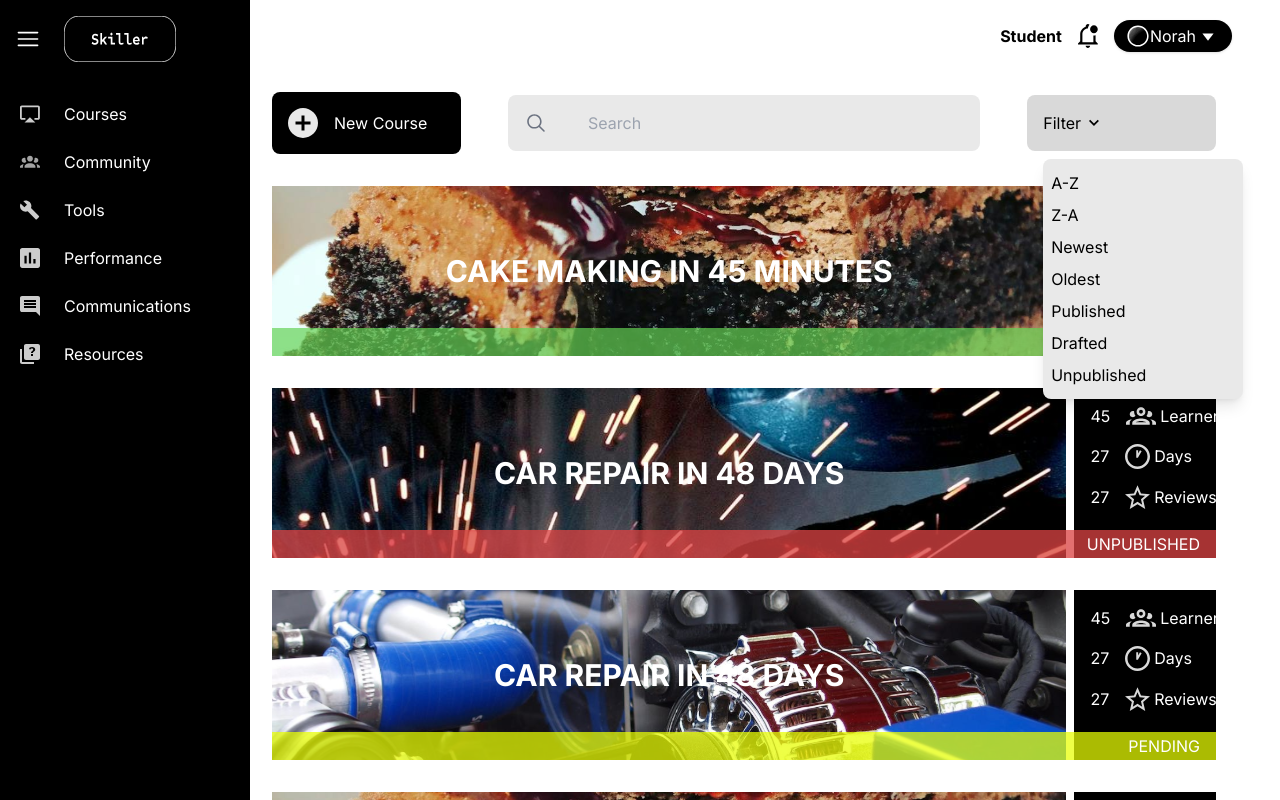
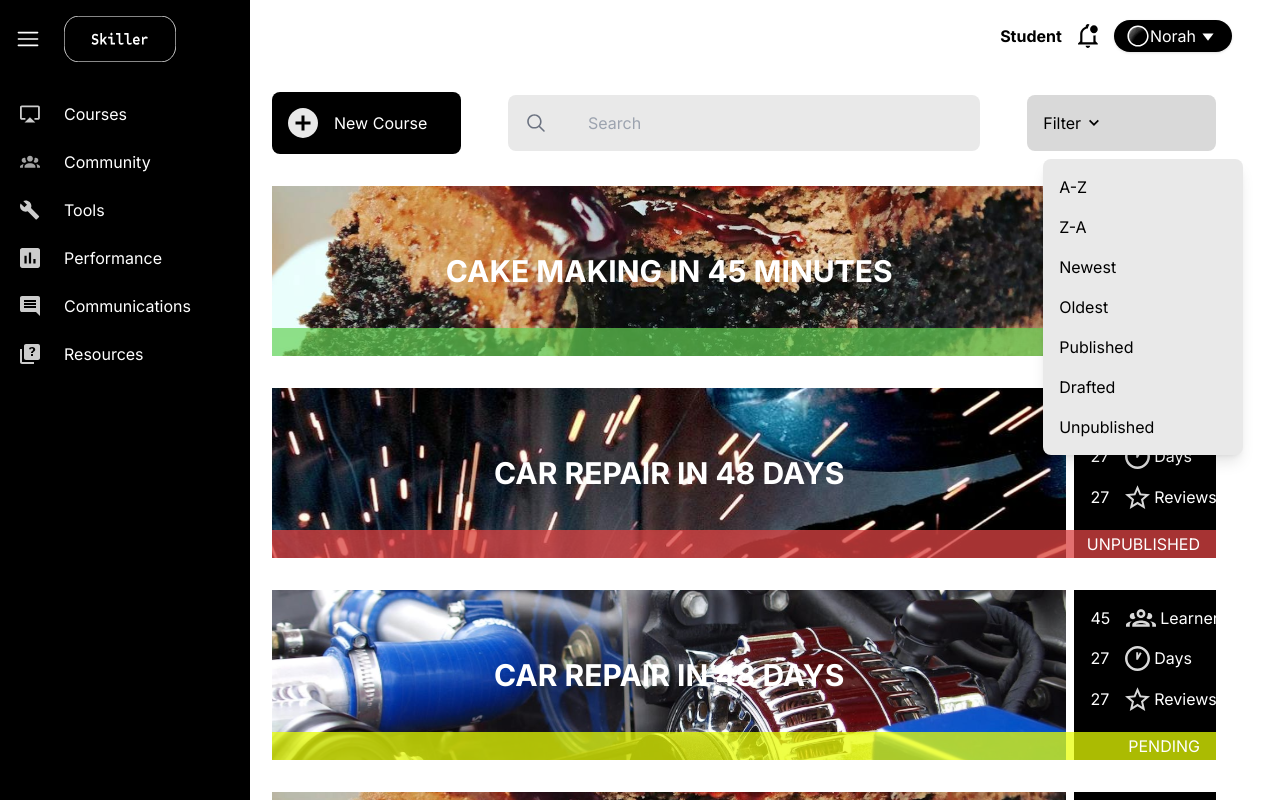
Before and after one commit to marks-eduhub/skiller-frontend, a Next.js app: page /tutor/dashboard in a window 1280 px wide. Both pictures are taken after a click on the picture 1094 px from the left and 123 px from the top of the page. Shown: the top 800 px of the page. Built offline with nearby package versions, Linux system fonts and the light colour scheme.

Commit message:
communications options

```diff
--- a/components/Tutor/dashboard/index.tsx
+++ b/components/Tutor/dashboard/index.tsx
@@ -4,6 +4,15 @@ import Image from "next/image";
 import { MagnifyingGlassIcon } from "@radix-ui/react-icons";
 const HomePage = () => {
   const [isOpen, setIsOpen] = useState(false);
+  const options = [
+    "A-Z",
+    "Z-A",
+    "Newest",
+    "Oldest",
+    "Published",
+    "Drafted",
+    "Unpublished",
+  ];
   const toggleicon = () => {
     setIsOpen(!isOpen);
   };
@@ -15,8 +24,8 @@ const HomePage = () => {
           <h1 className="text-white">New Course</h1>
         </div>
 
-         <div className="bg-[#E9E9E9] rounded-lg items-center p-4 w-1/2 flex gap-8 " >
-        {/* <Image src="/search.svg" alt="search icon" width={20} height={20}  /> */}
+        <div className="bg-[#E9E9E9] rounded-lg items-center p-4 w-1/2 flex gap-8 ">
+          {/* <Image src="/search.svg" alt="search icon" width={20} height={20}  /> */}
 
           <MagnifyingGlassIcon className="w-6 h-6 text-gray-500 mr-2" />
           <input
@@ -27,32 +36,24 @@ const HomePage = () => {
         </div>
         <div className="relative bg-[#D9D9D9] rounded-lg p-4 w-1/5 flex gap-2">
           <h1>Filter</h1>
-          <Image src="/dropdown.svg" alt="dropdown" width={10} height={10} onClick={toggleicon}/>
+          <Image
+            src="/dropdown.svg"
+            alt="dropdown"
+            width={10}
+            height={10}
+            onClick={toggleicon}
+          />
           {isOpen && (
             <div className="absolute top-full mt-2 w-[200px] bg-[#E9E9E9] rounded-lg shadow-lg z-50">
-              <ul className="py-2 ">
-                <li className="px-2 py-1  hover:bg-white rounded-lg  cursor-pointer">
-                  A-Z
-                </li>
-                <li className="px-2 py-1 hover:bg-white rounded-lg  cursor-pointer">
-                  Z-A
-                </li>
-                <li className="px-2 py-1 hover:bg-white rounded-lg cursor-pointer">
-                  Newest
-                </li>
-                <li className="px-2 py-1 hover:bg-white rounded-lg  cursor-pointer">
-                  Oldest
-                </li>
-
-                <li className="px-2 py-1 hover:bg-white rounded-lg cursor-pointer">
-                  Published
-                </li>
-                <li className="px-2 py-1 hover:bg-white rounded-lg cursor-pointer">
-                  Drafted
-                </li>
-                <li className="px-2 py-1 hover:bg-white rounded-lg cursor-pointer">
-                  Unpublished
-                </li>
+              <ul className="py-2">
+                {options.map((option, index) => (
+                  <li
+                    key={index}
+                    className="px-4 py-2 hover:bg-white rounded-lg cursor-pointer"
+                  >
+                    {option}
+                  </li>
+                ))}
               </ul>
             </div>
           )}
@@ -105,7 +106,7 @@ const HomePage = () => {
         </div>
       </div>
 
-       <div className="relative flex mt-8">
+      <div className="relative flex mt-8">
         <div className="absolute inset-x-0 bottom-0 h-7 bg-[#db4444c2]  flex justify-end items-center px-4">
           <h1 className="text-white">UNPUBLISHED</h1>
         </div>
@@ -151,7 +152,7 @@ const HomePage = () => {
         </div>
       </div>
 
-       <div className="relative flex mt-8">
+      <div className="relative flex mt-8">
         <div className="absolute inset-x-0 bottom-0 h-7 bg-[#eaff04bb]  flex justify-end items-center px-4">
           <h1 className="text-white">PENDING</h1>
         </div>
@@ -197,7 +198,7 @@ const HomePage = () => {
         </div>
       </div>
 
-       <div className="relative flex mt-8">
+      <div className="relative flex mt-8">
         <div className="absolute inset-x-0 bottom-0 h-7 bg-[#64d355b0]  flex justify-end items-center px-4">
           <h1 className="text-white">DRAFT</h1>
         </div>
--- a/components/Tutor/dashboard/side-links.tsx
+++ b/components/Tutor/dashboard/side-links.tsx
@@ -1,4 +1,4 @@
-import React from "react";
+import React, { useState } from "react";
 import Image from "next/image";
 
 const links = [
@@ -10,13 +10,39 @@ const links = [
   { src: "/resources.svg", alt: "resources", name: "Resources" },
 ];
 
+const subOptions = {
+  Communications: ["Q & A", "Messages", "Assignments", "Announcements"],
+};
+
 const SideLinks = () => {
+  const [openSubOptions, setOpenSubOptions] = useState<string | null>(null);
+
+  const handleClick = (name: string) => {
+    setOpenSubOptions((prev) => (prev === name ? null : name));
+  };
+
   return (
     <div className="">
       {links.map((link, index) => (
-        <div className="flex flex-row ml-5 mt-6 cursor-pointer" key={index}>
-          <Image src={link.src} alt={link.alt} width={20} height={20} />
-          <h2 className="ml-6">{link.name}</h2>
+        <div key={index} className="ml-5 mt-6">
+          <div
+            className="flex flex-row cursor-pointer"
+            onClick={() => handleClick(link.name)}
+          >
+            <Image src={link.src} alt={link.alt} width={20} height={20} />
+            <h2 className="ml-6 ">{link.name}</h2>
+          </div>
+          {openSubOptions === link.name &&
+            (subOptions[link.name as keyof typeof subOptions] || []).map(
+              (option, subIndex) => (
+                <div
+                  key={subIndex}
+                  className="ml-12 mt-2 cursor-pointer text-white"
+                >
+                  {option}
+                </div>
+              )
+            )}
         </div>
       ))}
     </div>
```
